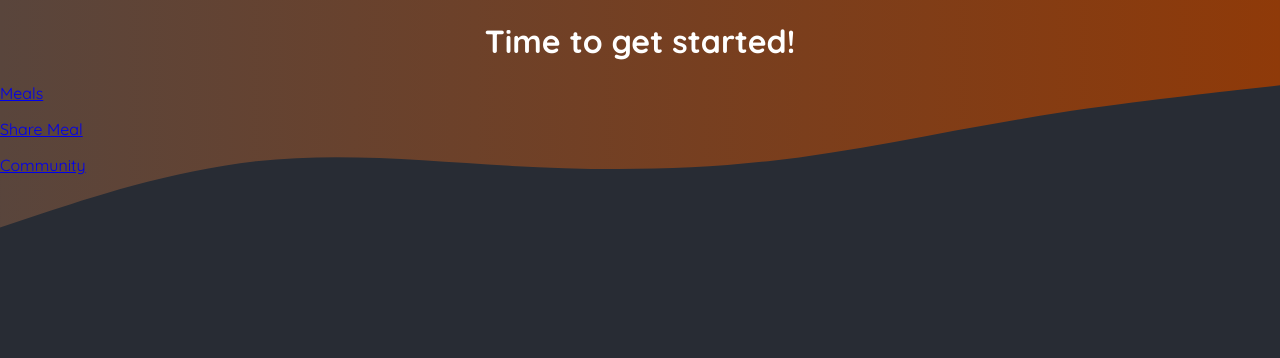
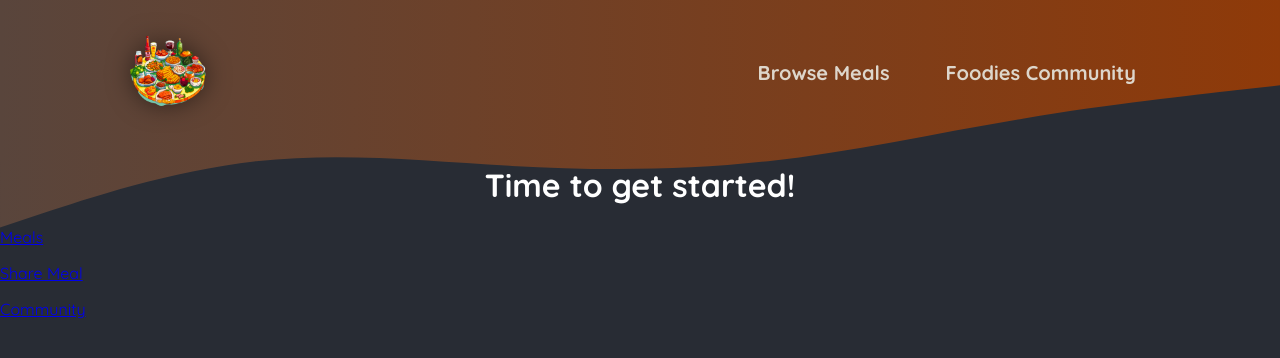
Before and after one commit to SanazBHMN/foodies, a Next.js app: page / in a window 1280 px wide. Shown: the top 358 px of the page. Built offline with nearby package versions, Linux system fonts and the light colour scheme.

Commit message:
Implement the main-header

```diff
--- a/app/layout.js
+++ b/app/layout.js
@@ -1,3 +1,4 @@
+import MainHeader from "@/components/main-header";
 import "./globals.css";
 
 export const metadata = {
@@ -29,7 +30,7 @@
             ></path>
           </svg>
         </div>
-
+        <MainHeader />
         {children}
       </body>
     </html>
--- /dev/null
+++ b/components/main-header.js
@@ -0,0 +1,34 @@
+import Link from "next/link";
+import Image from "next/image";
+
+import logoImg from "@/assets/logo.png";
+import classes from "./main-header.module.css";
+
+export default function MainHeader() {
+  return (
+    <>
+      <header className={classes.header}>
+        <Link className={classes.logo} href="/">
+          <Image
+            src={logoImg.src}
+            width={50}
+            height={50}
+            alt="A plate with food on it"
+            priority
+          />
+        </Link>
+
+        <nav className={classes.nav}>
+          <ul>
+            <li>
+              <Link href="/meals">Browse Meals</Link>
+            </li>
+            <li>
+              <Link href="/community">Foodies Community</Link>
+            </li>
+          </ul>
+        </nav>
+      </header>
+    </>
+  );
+}
--- /dev/null
+++ b/components/main-header.module.css
@@ -0,0 +1,67 @@
+.header {
+  display: flex;
+  justify-content: space-between;
+  align-items: center;
+  padding: 2rem 1rem;
+}
+
+@media (min-width: 768px) {
+  .header {
+    padding: 2rem 10%;
+  }
+}
+
+.nav ul {
+  list-style: none;
+  margin: 0;
+  padding: 0;
+  display: flex;
+  gap: 1.5rem;
+  /* font-family: 'Montserrat', sans-serif; */
+  font-size: 1.25rem;
+}
+
+.nav a {
+  text-decoration: none;
+  color: #ddd6cb;
+  font-weight: bold;
+  padding: 0.5rem 1rem;
+  border-radius: 0.5rem;
+}
+
+.nav a:hover,
+.nav a:active {
+  background: linear-gradient(90deg, #ff8a05, #f9b331);
+  background-clip: text;
+  -webkit-background-clip: text;
+  -webkit-text-fill-color: transparent;
+  text-shadow: 0 0 18px rgba(248, 190, 42, 0.8);
+}
+
+.active {
+  background: linear-gradient(90deg, #ff8a05, #f9b331);
+  background-clip: text;
+  -webkit-background-clip: text;
+  -webkit-text-fill-color: transparent;
+}
+
+.logo {
+  display: flex;
+  align-items: center;
+  justify-content: center;
+  gap: 2rem;
+  text-decoration: none;
+  color: #ddd6cb;
+  font-weight: bold;
+  font-family: "Montserrat", sans-serif;
+  letter-spacing: 0.15rem;
+  text-transform: uppercase;
+  font-size: 1.5rem;
+}
+
+.logo img {
+  width: 5rem;
+  height: 5rem;
+  object-fit: contain;
+  filter: drop-shadow(0 0 0.75rem rgba(0, 0, 0, 0.5));
+}
```
